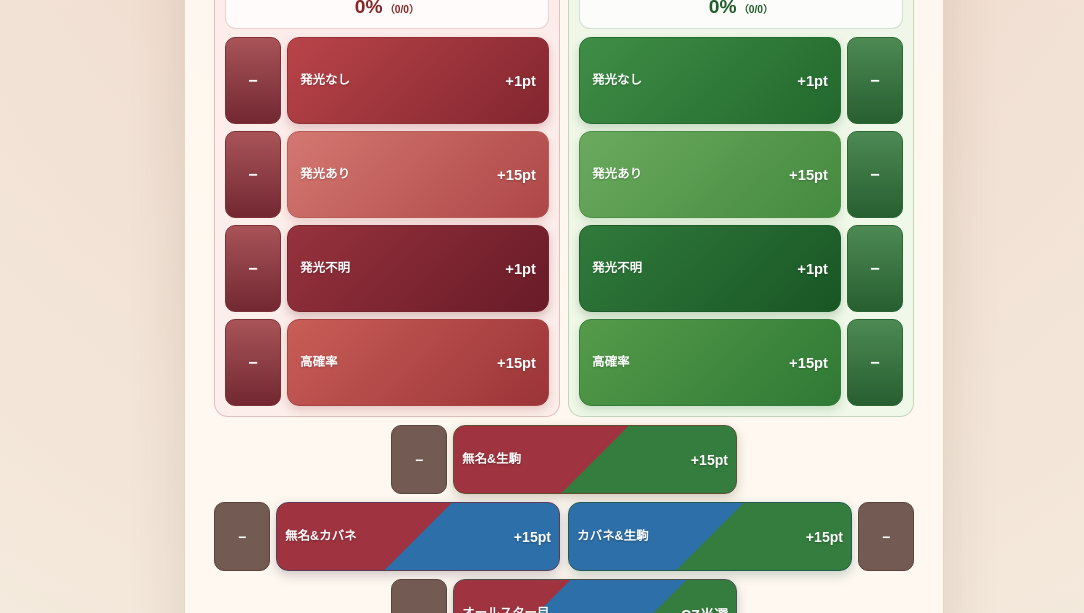
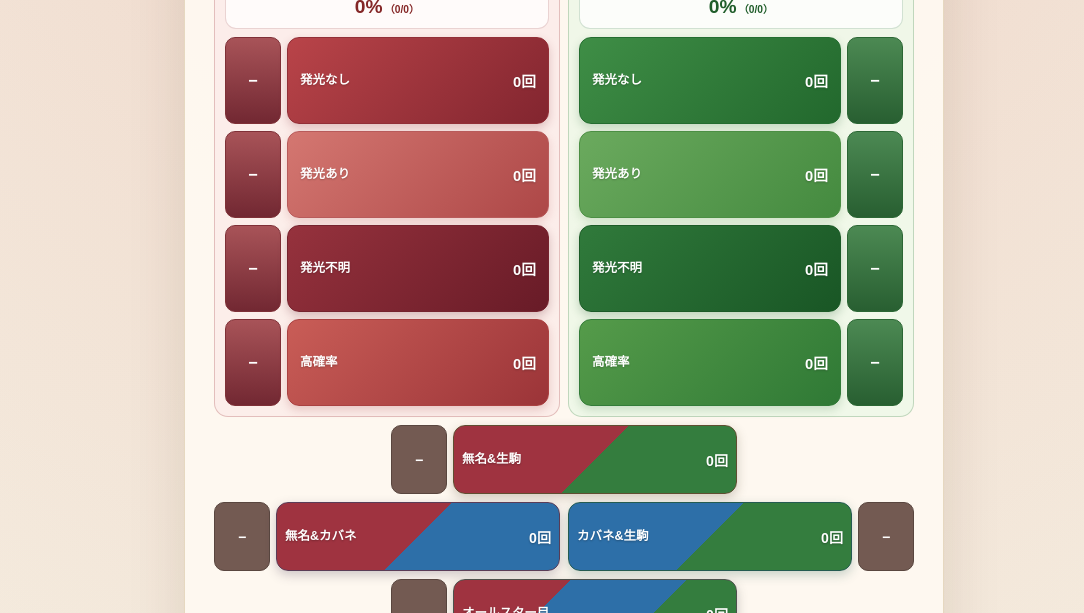
Before and after one commit to umedademu/suisoku, a Next.js app: page /kabaneri2 in a window 1280 px wide. Shown: the part 339-952 px from the top of the page, without its empty margins (76-1160 px from the left). Built offline with nearby package versions, Linux system fonts and the light colour scheme.

Commit message:
ptボタンに累計回数を表示

```diff
--- a/app/globals.css
+++ b/app/globals.css
@@ -1169,7 +1169,7 @@ a {
   text-align: left;
 }
 
-.character-special-point-button-points {
+.character-special-point-button-count {
   grid-column: 2;
   justify-self: end;
   font-size: 0.88rem;
@@ -1286,7 +1286,7 @@ a {
   line-height: 1.25;
 }
 
-.character-point-button-points {
+.character-point-button-count {
   font-size: 0.92rem;
   white-space: nowrap;
 }
@@ -2727,7 +2727,7 @@ a {
     font-size: 0.66rem;
   }
 
-  .character-point-column .character-point-button-points {
+  .character-point-column .character-point-button-count {
     font-size: 0.76rem;
   }
 
@@ -2751,7 +2751,7 @@ a {
     font-size: 0.6rem;
   }
 
-  .character-special-point-button-points {
+  .character-special-point-button-count {
     font-size: 0.64rem;
   }
 
--- a/app/kabaneri2/page.tsx
+++ b/app/kabaneri2/page.tsx
@@ -282,6 +282,30 @@ const ALL_STAR_RESET_COUNT_KEYS = [
 
 type AllStarResetCountKey = (typeof ALL_STAR_RESET_COUNT_KEYS)[number];
 
+const CHARACTER_RESET_COUNT_KEYS: Record<
+  KabaneriCharacter,
+  readonly AllStarResetCountKey[]
+> = {
+  無名: [
+    "mumeiNoLightCount",
+    "mumeiUnknownLightCount",
+    "mumeiWithLightCount",
+    "mumeiHighProbabilityCount",
+    "mumeiKabaneSpecialCount",
+    "mumeiIkomaMumeiSpecialCount",
+    "allStarMumeiSpecialCount"
+  ],
+  生駒: [
+    "ikomaNoLightCount",
+    "ikomaUnknownLightCount",
+    "ikomaWithLightCount",
+    "ikomaHighProbabilityCount",
+    "kabaneIkomaSpecialCount",
+    "mumeiIkomaSpecialCount",
+    "allStarIkomaSpecialCount"
+  ]
+};
+
 type CharacterSpecialPointButton = {
   key: string;
   label: "無名&カバネ" | "カバネ&生駒" | "無名&生駒" | "オールスター目";
@@ -371,6 +395,7 @@ type CharacterCzHistoryEntry = {
   points: number;
   noLightCount: number;
   withLightCount: number;
+  counts: Record<AllStarResetCountKey, number>;
   recordedAt: number;
 };
 
@@ -850,13 +875,41 @@ function parseCharacterPointHistory(value: string) {
           return [];
         }
 
+        const character = entry.character;
+        const rawCounts =
+          typeof entry.counts === "object" &&
+          entry.counts !== null &&
+          !Array.isArray(entry.counts)
+            ? (entry.counts as Record<string, unknown>)
+            : {};
+        const legacyNoLightCount = toNonNegativeInteger(entry.noLightCount);
+        const legacyWithLightCount = toNonNegativeInteger(entry.withLightCount);
+        const noLightCountKey =
+          character === "無名" ? "mumeiNoLightCount" : "ikomaNoLightCount";
+        const withLightCountKey =
+          character === "無名" ? "mumeiWithLightCount" : "ikomaWithLightCount";
+        const counts = Object.fromEntries(
+          ALL_STAR_RESET_COUNT_KEYS.map((key) => {
+            if (key === noLightCountKey && rawCounts[key] === undefined) {
+              return [key, legacyNoLightCount];
+            }
+
+            if (key === withLightCountKey && rawCounts[key] === undefined) {
+              return [key, legacyWithLightCount];
+            }
+
+            return [key, toNonNegativeInteger(rawCounts[key])];
+          })
+        ) as Record<AllStarResetCountKey, number>;
+
         return [
           {
             kind: "character",
-            character: entry.character,
+            character,
             points: toNonNegativeInteger(entry.points),
-            noLightCount: toNonNegativeInteger(entry.noLightCount),
-            withLightCount: toNonNegativeInteger(entry.withLightCount),
+            noLightCount: counts[noLightCountKey],
+            withLightCount: counts[withLightCountKey],
+            counts,
             recordedAt: Number.isFinite(recordedAt) ? recordedAt : 0
           }
         ];
@@ -1745,6 +1798,7 @@ function CharacterSpecialPointControl({
   button,
   mumeiCount,
   ikomaCount,
+  totalCount,
   shared = false,
   minusPosition = "left",
   onIncrement,
@@ -1753,6 +1807,7 @@ function CharacterSpecialPointControl({
   button: CharacterSpecialPointButton;
   mumeiCount: number;
   ikomaCount: number;
+  totalCount: number;
   shared?: boolean;
   minusPosition?: "left" | "right";
   onIncrement: (button: CharacterSpecialPointButton) => void;
@@ -1785,9 +1840,7 @@ function CharacterSpecialPointControl({
       onClick={() => onIncrement(button)}
     >
       <span className="character-special-point-button-name">{button.label}</span>
-      <span className="character-special-point-button-points">
-        {isAllStar ? "CZ当選" : `+${button.points}pt`}
-      </span>
+      <span className="character-special-point-button-count">{totalCount}回</span>
     </button>
   );
 
@@ -1816,6 +1869,7 @@ function CharacterPointColumn({
   totalPointProgress,
   lightRate,
   getButtonCount,
+  getButtonTotalCount,
   onIncrement,
   onDecrement
 }: {
@@ -1827,6 +1881,7 @@ function CharacterPointColumn({
   };
   lightRate: ReturnType<typeof calculateCharacterLightRate>;
   getButtonCount: (countKey: CharacterPointCountKey) => number;
+  getButtonTotalCount: (countKey: CharacterPointCountKey) => number;
   onIncrement: (button: CharacterPointButton) => void;
   onDecrement: (button: CharacterPointButton) => void;
 }) {
@@ -1891,6 +1946,7 @@ function CharacterPointColumn({
         <div className="character-point-button-grid">
           {group.pointButtons.map((button) => {
             const buttonCount = getButtonCount(button.countKey);
+            const buttonTotalCount = getButtonTotalCount(button.countKey);
             const minusOnRight = group.character === "生駒";
             const decrementButton = (
               <button
@@ -1911,7 +1967,7 @@ function CharacterPointColumn({
                 onClick={() => onIncrement(button)}
               >
                 <span className="character-point-button-name">{button.label}</span>
-                <span className="character-point-button-points">+{button.points}pt</span>
+                <span className="character-point-button-count">{buttonTotalCount}回</span>
               </button>
             );
 
@@ -2024,6 +2080,21 @@ export default function Kabaneri2Page() {
     countKey
       ? Math.max(0, Math.trunc(toNumber(inputValues[countKey] ?? "0")))
       : 0;
+  const getHistoryButtonCount = (countKey: AllStarResetCountKey) =>
+    characterPointHistory.reduce((sum, entry) => sum + entry.counts[countKey], 0);
+  const getCharacterButtonTotalCount = (countKey: CharacterPointCountKey) =>
+    getCharacterButtonCount(countKey) + getHistoryButtonCount(countKey);
+  const getCharacterSpecialButtonTotalCount = (button: CharacterSpecialPointButton) => {
+    if (button.key === "all-star") {
+      return characterPointHistory.filter((entry) => entry.kind === "all-star").length;
+    }
+
+    const countKey = button.mumeiCountKey ?? button.ikomaCountKey;
+
+    return countKey
+      ? getCharacterSpecialButtonCount(countKey) + getHistoryButtonCount(countKey)
+      : 0;
+  };
   const getCharacterPointProgress = (group: CharacterPointGroup) => {
     const points = getCharacterPoints(group.pointKey);
 
@@ -2291,18 +2362,22 @@ export default function Kabaneri2Page() {
 
   const handleCharacterCzWin = (group: CharacterPointGroup) => {
     setInputValues((current) => {
+      const resetCountKeys = CHARACTER_RESET_COUNT_KEYS[group.character];
+      const counts = Object.fromEntries(
+        ALL_STAR_RESET_COUNT_KEYS.map((key) => [
+          key,
+          resetCountKeys.includes(key)
+            ? Math.max(0, Math.trunc(toNumber(current[key] ?? "0")))
+            : 0
+        ])
+      ) as Record<AllStarResetCountKey, number>;
       const historyEntry: CharacterPointHistoryEntry = {
         kind: "character",
         character: group.character,
         points: Math.max(0, Math.trunc(toNumber(current[group.pointKey] ?? "0"))),
-        noLightCount: Math.max(
-          0,
-          Math.trunc(toNumber(current[group.noLightCountKey] ?? "0"))
-        ),
-        withLightCount: Math.max(
-          0,
-          Math.trunc(toNumber(current[group.withLightCountKey] ?? "0"))
-        ),
+        noLightCount: counts[group.noLightCountKey],
+        withLightCount: counts[group.withLightCountKey],
+        counts,
         recordedAt: Date.now()
       };
       const currentHistory = parseCharacterPointHistory(
@@ -2315,19 +2390,9 @@ export default function Kabaneri2Page() {
         characterPointHistory: JSON.stringify([historyEntry, ...currentHistory])
       };
 
-      group.pointButtons.forEach((button) => {
-        nextValues[button.countKey] = "0";
+      resetCountKeys.forEach((key) => {
+        nextValues[key] = "0";
       });
-
-      if (group.character === "無名") {
-        nextValues.mumeiKabaneSpecialCount = "0";
-        nextValues.mumeiIkomaMumeiSpecialCount = "0";
-        nextValues.allStarMumeiSpecialCount = "0";
-      } else {
-        nextValues.kabaneIkomaSpecialCount = "0";
-        nextValues.mumeiIkomaSpecialCount = "0";
-        nextValues.allStarIkomaSpecialCount = "0";
-      }
 
       return nextValues;
     });
@@ -2969,6 +3034,7 @@ export default function Kabaneri2Page() {
                   return (
                     <CharacterPointColumn
                       getButtonCount={getCharacterButtonCount}
+                      getButtonTotalCount={getCharacterButtonTotalCount}
                       group={group}
                       key={group.character}
                       lightRate={lightRate}
@@ -2992,6 +3058,7 @@ export default function Kabaneri2Page() {
                     onDecrement={handleSpecialPointDecrement}
                     onIncrement={handleSpecialPointIncrement}
                     shared
+                    totalCount={getCharacterSpecialButtonTotalCount(button)}
                   />
                 ))}
                 <div className="character-special-point-row">
@@ -3014,6 +3081,7 @@ export default function Kabaneri2Page() {
                         )}
                         onDecrement={handleSpecialPointDecrement}
                         onIncrement={handleSpecialPointIncrement}
+                        totalCount={getCharacterSpecialButtonTotalCount(specialButton)}
                       />
                     );
                   })}
@@ -3039,6 +3107,7 @@ export default function Kabaneri2Page() {
                       onDecrement={handleSpecialPointDecrement}
                       onIncrement={handleSpecialPointIncrement}
                       shared
+                      totalCount={getCharacterSpecialButtonTotalCount(button)}
                     />
                   );
                 })}
--- a/lib/app-info.ts
+++ b/lib/app-info.ts
@@ -1,3 +1,3 @@
-export const APP_VERSION = "1.40";
+export const APP_VERSION = "1.41";
 
 export const APP_TITLE = `推測ツールv${APP_VERSION}`;
```
Also changed, not shown: 1 other file (tests, documents, lock files or other folders).
